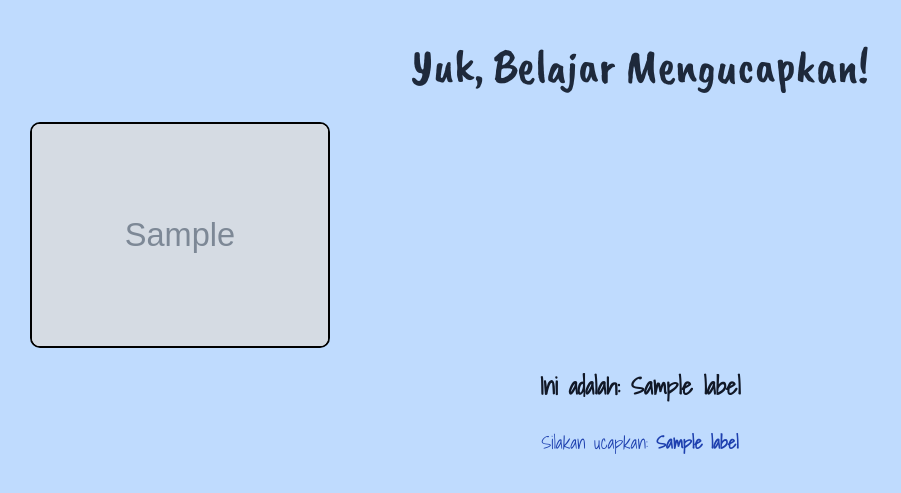
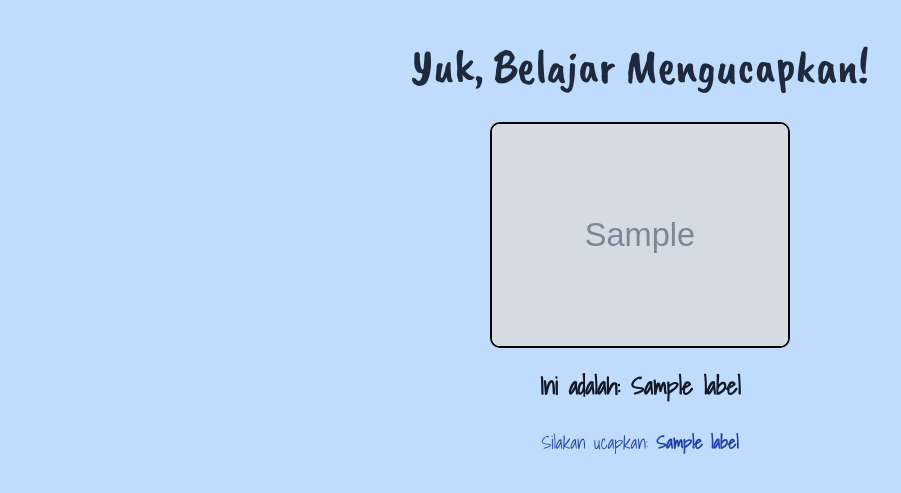
Before and after one commit to cettaputra/tugas-akhir, a Flask app: template templates/speech.html in a window 1280 px wide. Shown: the top 493 px of the page, without its empty margins (0-901 px from the left). Run offline with Flask 3, Linux system fonts and the light colour scheme; the template is opened without the code that fills it: most values are stand-ins (such as "Sample title", 1, 10 or a date in 2020); grey boxes marked "Sample" are stand-in pictures; some libraries are stand-ins or nearby versions.

```diff
--- a/templates/speech.html
+++ b/templates/speech.html
@@ -14,7 +14,7 @@
     <style>
     body {
         font-family: 'Shadows Into Light', cursive;
-            background-color: #bfdbfe; /* biru muda */
+        background-color: #bfdbfe;
         text-align: center;
         padding: 30px;
     }
@@ -27,6 +27,9 @@
     }
 
     .image-container {
+        display: flex;
+        justify-content: center;
+        align-items: center;
         margin: 20px auto;
     }
 
@@ -52,7 +55,6 @@
         white-space: pre-line;
     }
 
-        /* Tombol gaya result.html dan index.html */
     .box-button {
         display: inline-block;
         margin-top: 30px;
@@ -82,6 +84,7 @@
         transform: translateY(10px);
     }
 </style>
+
 </head>
 <body>
     <h1>Yuk, Belajar Mengucapkan!</h1>
```
Lines whose indentation alone changed are shown as unchanged.
